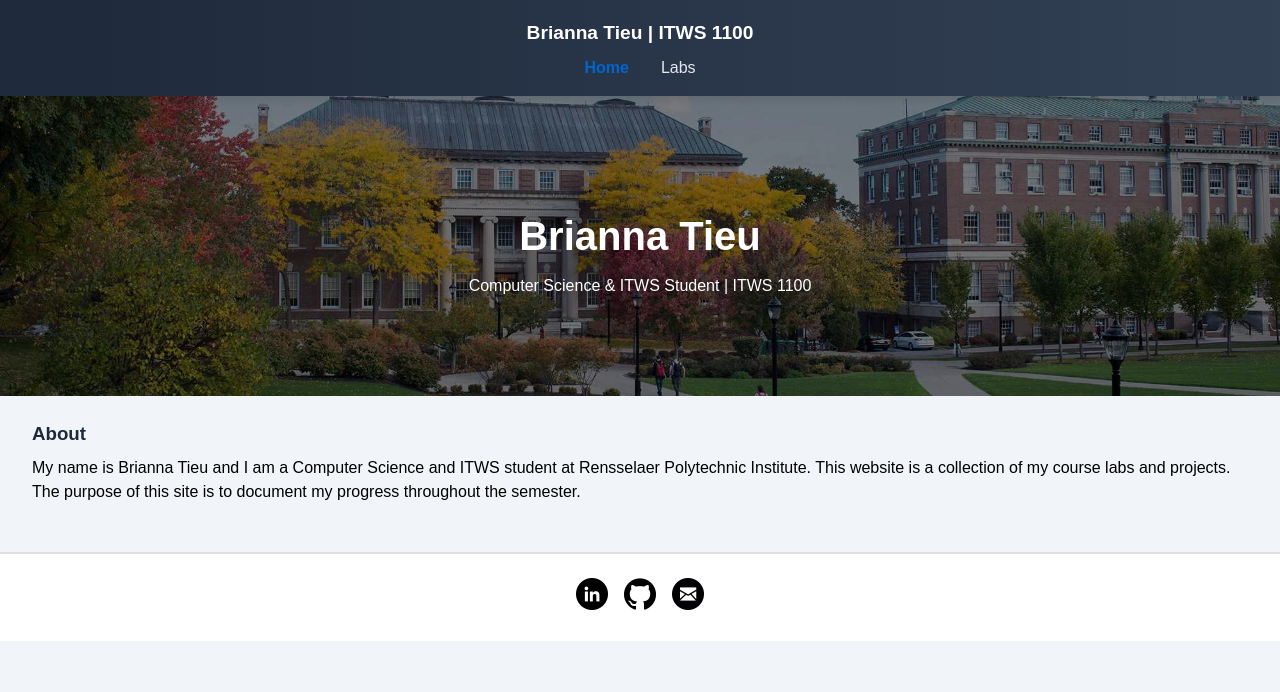
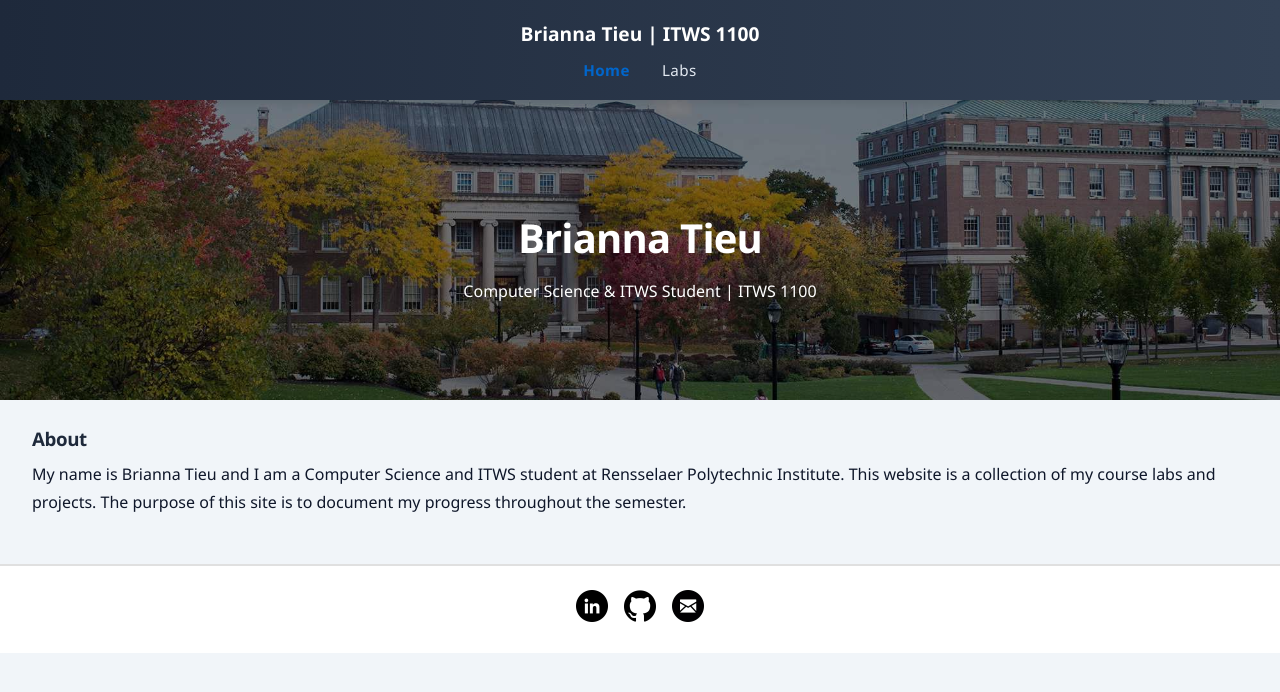
Before and after one commit to btieu30/itws1100-tieub, a PHP site: page /index.html in a window 1280 px wide. Shown: the top 692 px of the page. Run offline with PHP 8.4, Linux system fonts and the light colour scheme.

Commit message:
6th, font fixing

```diff
--- a/css/style.css
+++ b/css/style.css
@@ -5,10 +5,10 @@
 }
 
 body {
-    font-family: Arial, Helvetica, sans-serif;
-    line-height: 1.5;
+    font-family: "Segoe UI", "Helvetica Neue", Roboto, Arial, sans-serif;
+    line-height: 1.6;
     background-color: #F1F5F9;
-    color: black;
+    color: #0f172a;
 }
 
 header {
@@ -47,6 +47,8 @@ nav a {
     font-weight: 500;
     padding: 0.5rem 0;
     transition: color 0.3s ease;
+    font-size: 0.95rem;
+    letter-spacing: 0.03em;
 }
 
 nav a:hover {
@@ -75,16 +77,23 @@ nav a.active {
 
 h1 {
     margin: 2rem 2rem 1rem;
+    font-size: 2.2rem;
+    font-weight: 600;
+    letter-spacing: -0.02em;
 }
 
 h3, h4 {
     margin: 1.5rem 2rem 0.5rem;
     color: #1E293B;
+    font-weight: 600;
+    letter-spacing: -0.02em;
 }
 
 p {
     margin: 0 2rem 1.25rem;
     max-width: 1300px;
+    font-size: 1rem;
+    line-height: 1.7;
 }
 
 a {
```
